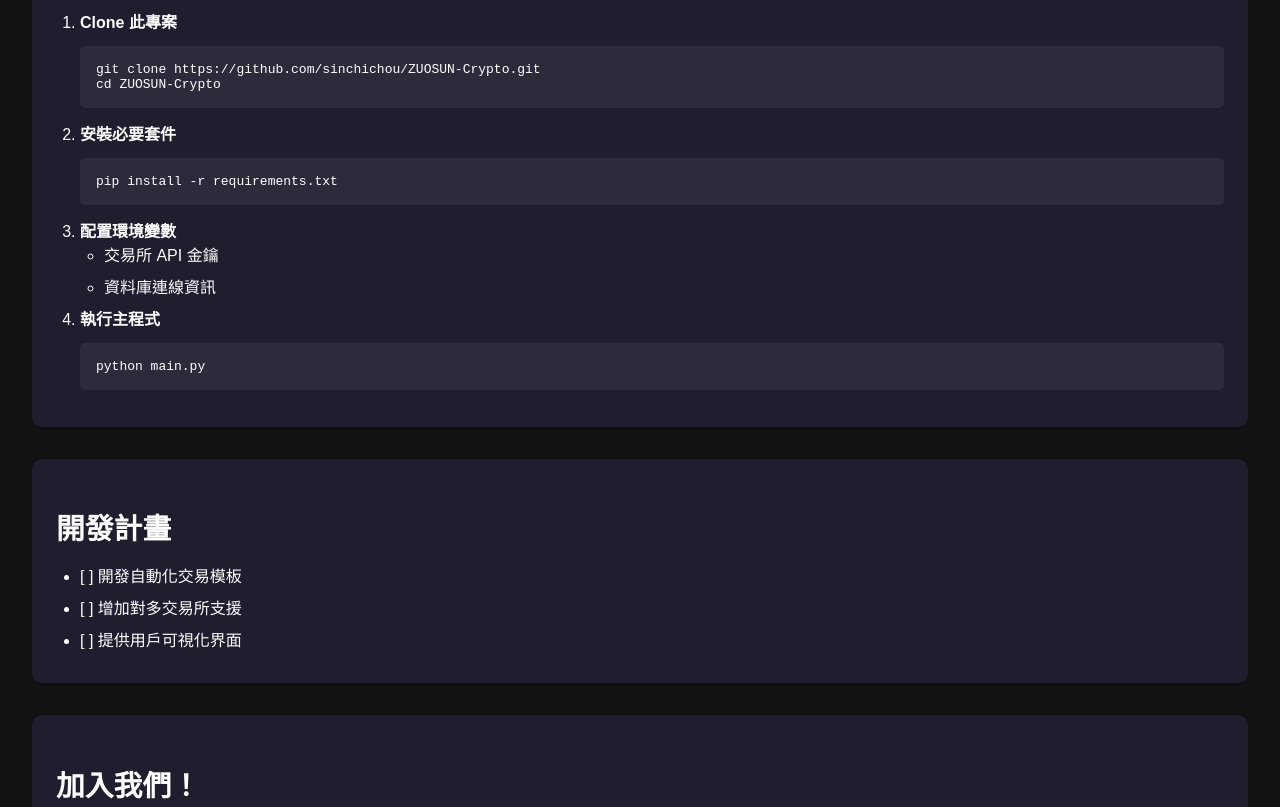
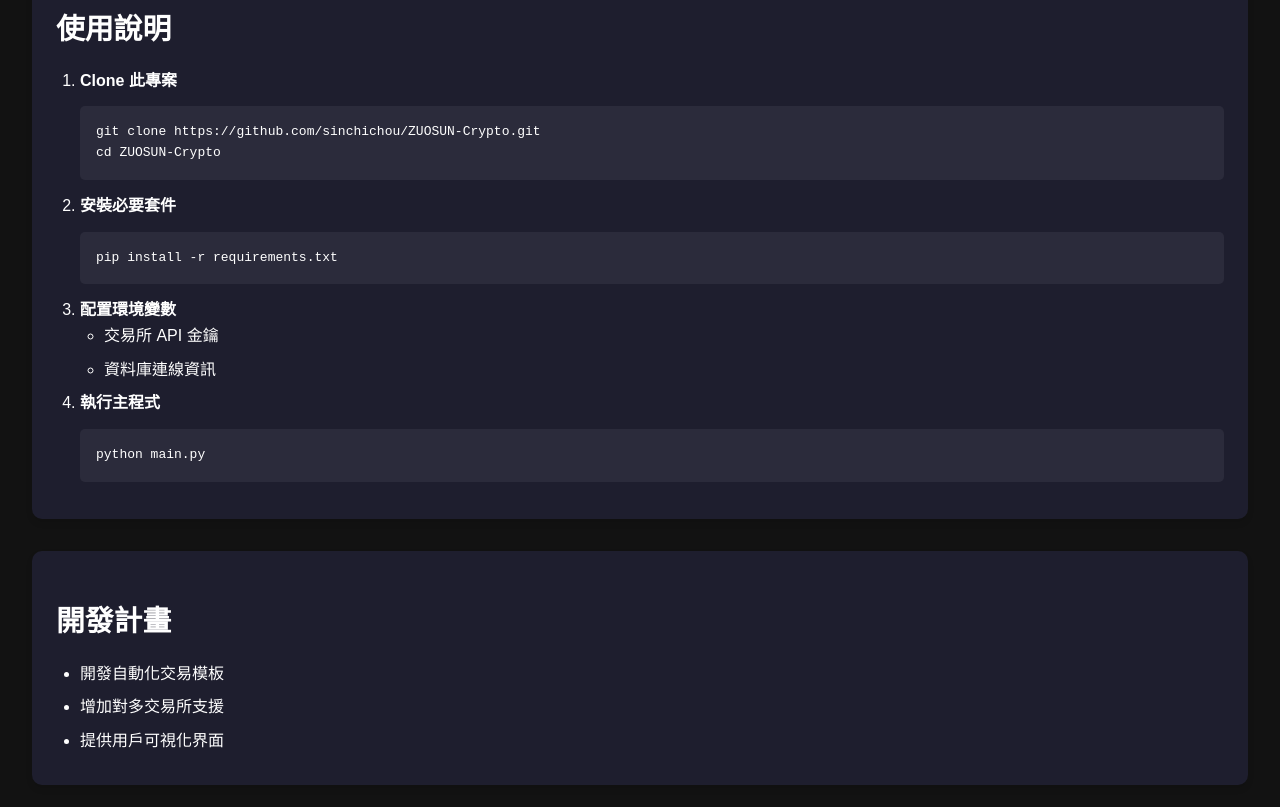
Before and after one commit to sinchichou/ZUOSUN-Crypto-page, a plain HTML site: page index.html in a window 1280 px wide. Shown: the part 1369-2176 px from the top of the page. Drawn offline with Linux system fonts and the light colour scheme.

Commit message:
update html

```diff
--- a/index.html
+++ b/index.html
@@ -11,6 +11,7 @@
             color: #ffffff;
             margin: 0;
             padding: 0;
+            line-height: 1.6; /* 增加行高以改善可讀性 */
         }
         header {
             background: linear-gradient(90deg, #4e54c8, #8f94fb);
@@ -60,6 +61,7 @@
             border-radius: 5px;
             overflow-x: auto;
             color: #ffffff;
+            white-space: pre-wrap; /* 允許換行 */
         }
     </style>
 </head>
@@ -148,9 +150,9 @@ cd ZUOSUN-Crypto</code></pre>
         <section>
             <h2>開發計畫</h2>
             <ul>
-                <li>[ ] 開發自動化交易模板</li>
-                <li>[ ] 增加對多交易所支援</li>
-                <li>[ ] 提供用戶可視化界面</li>
+                <li>開發自動化交易模板</li>
+                <li>增加對多交易所支援</li>
+                <li>提供用戶可視化界面</li>
             </ul>
         </section>
 
```
